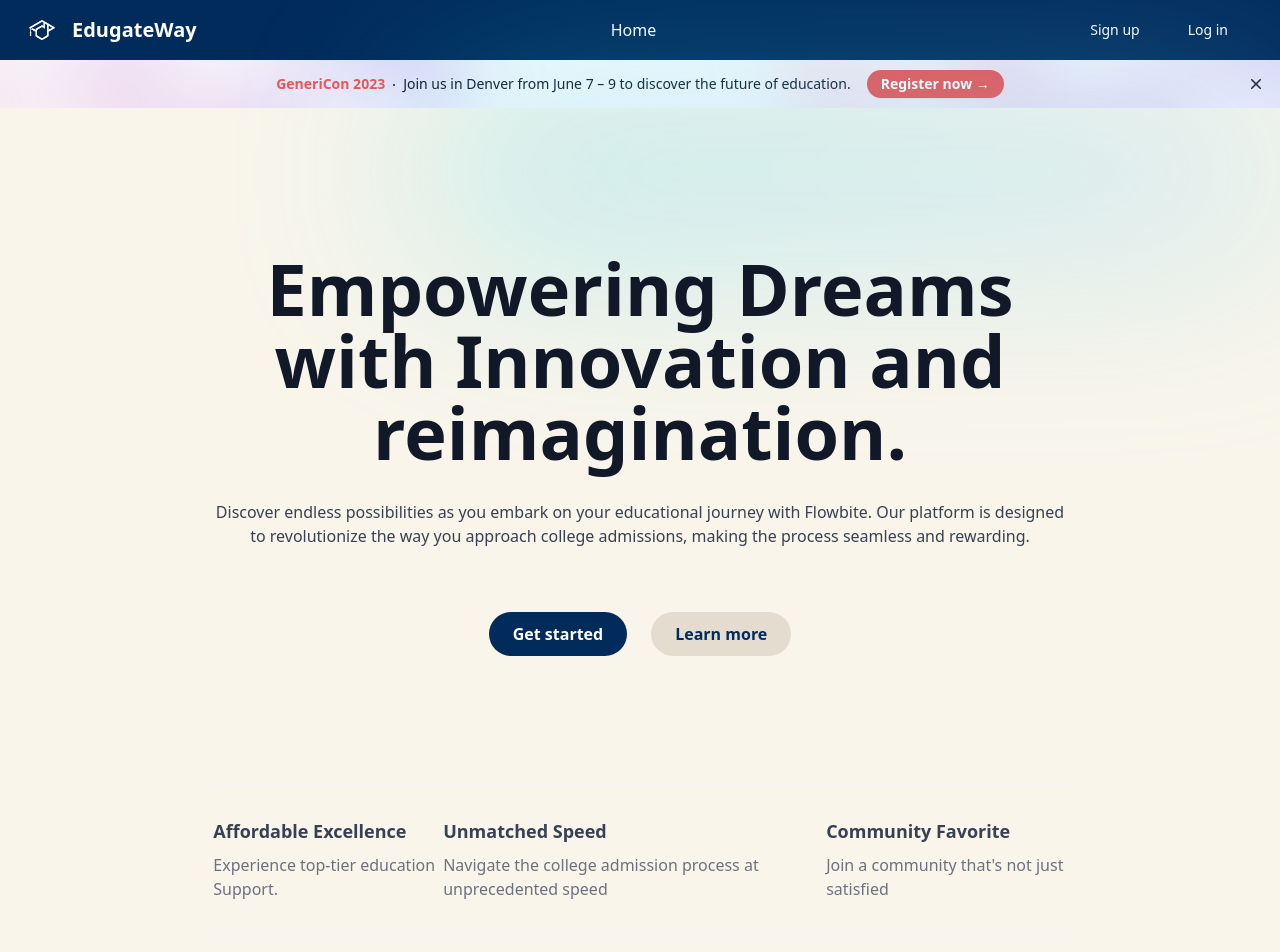
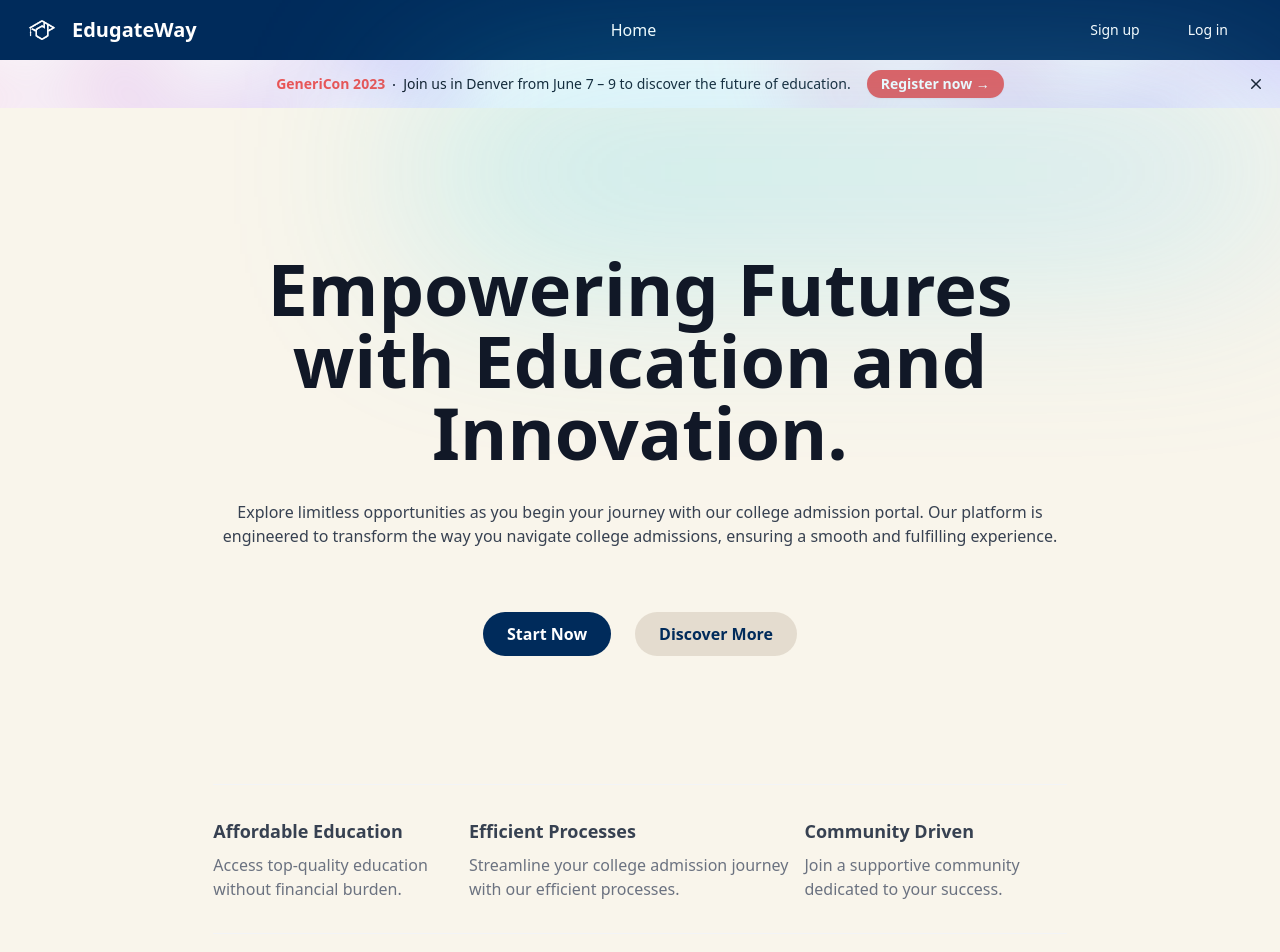
Before and after one commit to Tholkappiar/Advanced-App-Development, a React (Vite) app in the folder FrontEnd/Advance App Development/: page / in a window 1280 px wide. Shown: the top 952 px of the page. Built offline with nearby package versions, Linux system fonts and the light colour scheme.

Commit message:
refactor(FrontEnd): Header, Hero

```diff
--- a/FrontEnd/Advance App Development/src/Pages/LandingPage/Header.jsx
+++ b/FrontEnd/Advance App Development/src/Pages/LandingPage/Header.jsx
@@ -111,7 +111,7 @@ const Header = () => {
 							{userData && userData.roles === "USER" && (
 								<li
 									onClick={() => navigator("/dash")}
-									className="block py-2 pr-4 pl-3 text-gray-700 border-b border-gray-100 hover:bg-gray-50 lg:hover:bg-transparent lg:border-0 lg:hover:text-primary-700 lg:p-0 dark:text-gray-400 lg:dark:hover:text-white dark:hover:bg-gray-700 dark:hover:text-white lg:dark:hover:bg-transparent dark:border-gray-700"
+									className="block py-2 pr-4 pl-3 text-white border-b border-gray-100 hover:bg-gray-50 lg:hover:bg-transparent lg:border-0 lg:hover:text-primary-700 lg:p-0 dark:text-gray-400 lg:dark:hover:text-white dark:hover:bg-gray-700 dark:hover:text-white lg:dark:hover:bg-transparent dark:border-gray-700"
 								>
 									DashBoard
 								</li>
@@ -120,7 +120,7 @@ const Header = () => {
 							{userData && userData.roles === "ADMIN" && (
 								<li
 									onClick={() => navigator("/adminDash")}
-									className="block py-2 pr-4 pl-3 text-gray-700 border-b border-gray-100 hover:bg-gray-50 lg:hover:bg-transparent lg:border-0 lg:hover:text-primary-700 lg:p-0 dark:text-gray-400 lg:dark:hover:text-white dark:hover:bg-gray-700 dark:hover:text-white lg:dark:hover:bg-transparent dark:border-gray-700"
+									className="block py-2 pr-4 pl-3 text-white border-b border-gray-100 hover:bg-gray-50 lg:hover:bg-transparent lg:border-0 lg:hover:text-primary-700 lg:p-0 dark:text-gray-400 lg:dark:hover:text-white dark:hover:bg-gray-700 dark:hover:text-white lg:dark:hover:bg-transparent dark:border-gray-700"
 								>
 									Admin DashBoard
 								</li>
@@ -128,7 +128,7 @@ const Header = () => {
 							{jwt && (
 								<li
 									onClick={() => navigator("/profile")}
-									className="block py-2 pr-4 pl-3 text-gray-700 border-b border-gray-100 hover:bg-gray-50 lg:hover:bg-transparent lg:border-0 lg:hover:text-primary-700 lg:p-0 dark:text-gray-400 lg:dark:hover:text-white dark:hover:bg-gray-700 dark:hover:text-white lg:dark:hover:bg-transparent dark:border-gray-700"
+									className="block py-2 pr-4 pl-3 text-white border-b border-gray-100 hover:bg-gray-50 lg:hover:bg-transparent lg:border-0 lg:hover:text-primary-700 lg:p-0 dark:text-gray-400 lg:dark:hover:text-white dark:hover:bg-gray-700 dark:hover:text-white lg:dark:hover:bg-transparent dark:border-gray-700"
 								>
 									Profile
 								</li>
--- a/FrontEnd/Advance App Development/src/Pages/LandingPage/Hero.jsx
+++ b/FrontEnd/Advance App Development/src/Pages/LandingPage/Hero.jsx
@@ -14,16 +14,14 @@ const Hero = () => {
 				<div className="relative pt-36 ml-auto">
 					<div className="lg:w-2/3 text-center mx-auto">
 						<h1 className="text-gray-900 dark:text-black font-bold text-5xl md:text-6xl xl:text-7xl">
-							Empowering Dreams with Innovation and{" "}
-							<span className="text-primary dark:text-black">
-								reimagination.
-							</span>
+							Empowering Futures with Education and{" "}
+							<span className="text-primary dark:text-black">Innovation.</span>
 						</h1>
 						<p className="mt-8 text-gray-700 dark:text-black">
-							Discover endless possibilities as you embark on your educational
-							journey with Flowbite. Our platform is designed to revolutionize
-							the way you approach college admissions, making the process
-							seamless and rewarding.
+							Explore limitless opportunities as you begin your journey with our
+							college admission portal. Our platform is engineered to transform
+							the way you navigate college admissions, ensuring a smooth and
+							fulfilling experience.
 						</p>
 						<div className="mt-16 flex flex-wrap justify-center gap-y-4 gap-x-6">
 							<Link
@@ -31,7 +29,7 @@ const Hero = () => {
 								className="relative flex h-11 items-center justify-center px-6 before:absolute before:inset-0 before:rounded-full before:bg-primary before:transition before:duration-300 hover:before:scale-105 active:duration-75 active:before:scale-95 sm:w-max bg-[#002B5B] rounded-3xl"
 							>
 								<span className="relative text-base font-semibold text-white">
-									Get started
+									Start Now
 								</span>
 							</Link>
 							<Link
@@ -39,7 +37,7 @@ const Hero = () => {
 								className="relative flex h-11 items-center justify-center px-6 before:absolute before:inset-0 before:rounded-full before:border before:border-transparent before:bg-primary/10 before:bg-gradient-to-b before:transition before:duration-300 hover:before:scale-105 active:duration-75 active:before:scale-95 border-gray-700 bg-[#E4DCCF] sm:w-max rounded-3xl"
 							>
 								<span className="relative text-base font-semibold text-primary text-[#002B5B]">
-									Learn more
+									Discover More
 								</span>
 							</Link>
 						</div>
@@ -49,27 +47,28 @@ const Hero = () => {
 						>
 							<div className="text-left">
 								<h6 className="text-lg font-semibold text-gray-700 dark:text-black">
-									Affordable Excellence
+									Affordable Education
 								</h6>
 								<p className="mt-2 text-gray-500">
-									Experience top-tier education Support.
+									Access top-quality education without financial burden.
 								</p>
 							</div>
 							<div className="text-left">
 								<h6 className="text-lg font-semibold text-gray-700 dark:text-black">
-									Unmatched Speed
+									Efficient Processes
 								</h6>
 								<p className="mt-2 text-gray-500">
-									Navigate the college admission process at unprecedented speed
+									Streamline your college admission journey with our efficient
+									processes.
 								</p>
 							</div>
 							<div className="text-left">
 								<h6 className="text-lg font-semibold text-gray-700 dark:text-black">
-									Community Favorite
+									Community Driven
 								</h6>
 								<p className="mt-2 text-gray-500">
 									{/* eslint-disable-next-line react/no-unescaped-entities */}
-									Join a community that's not just satisfied
+									Join a supportive community dedicated to your success.
 								</p>
 							</div>
 						</div>
```
